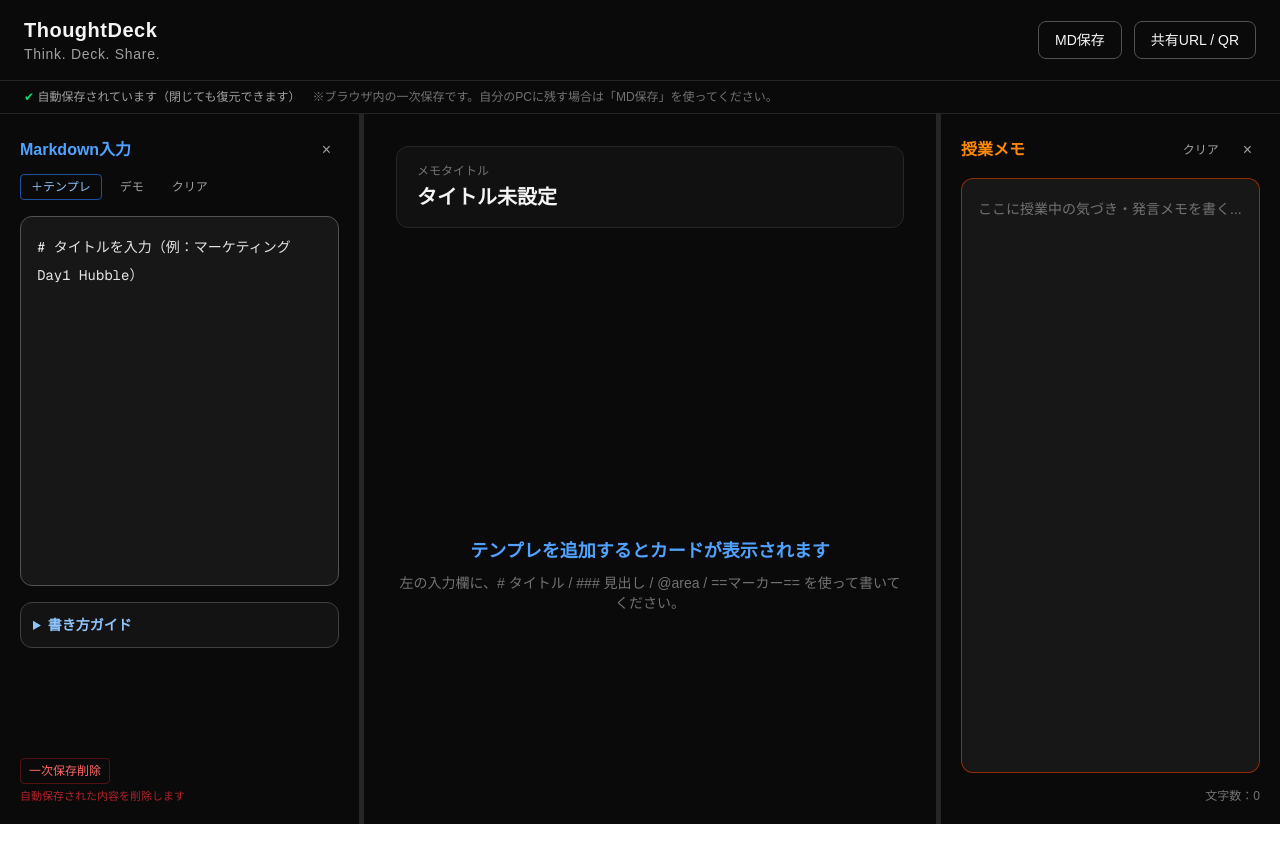
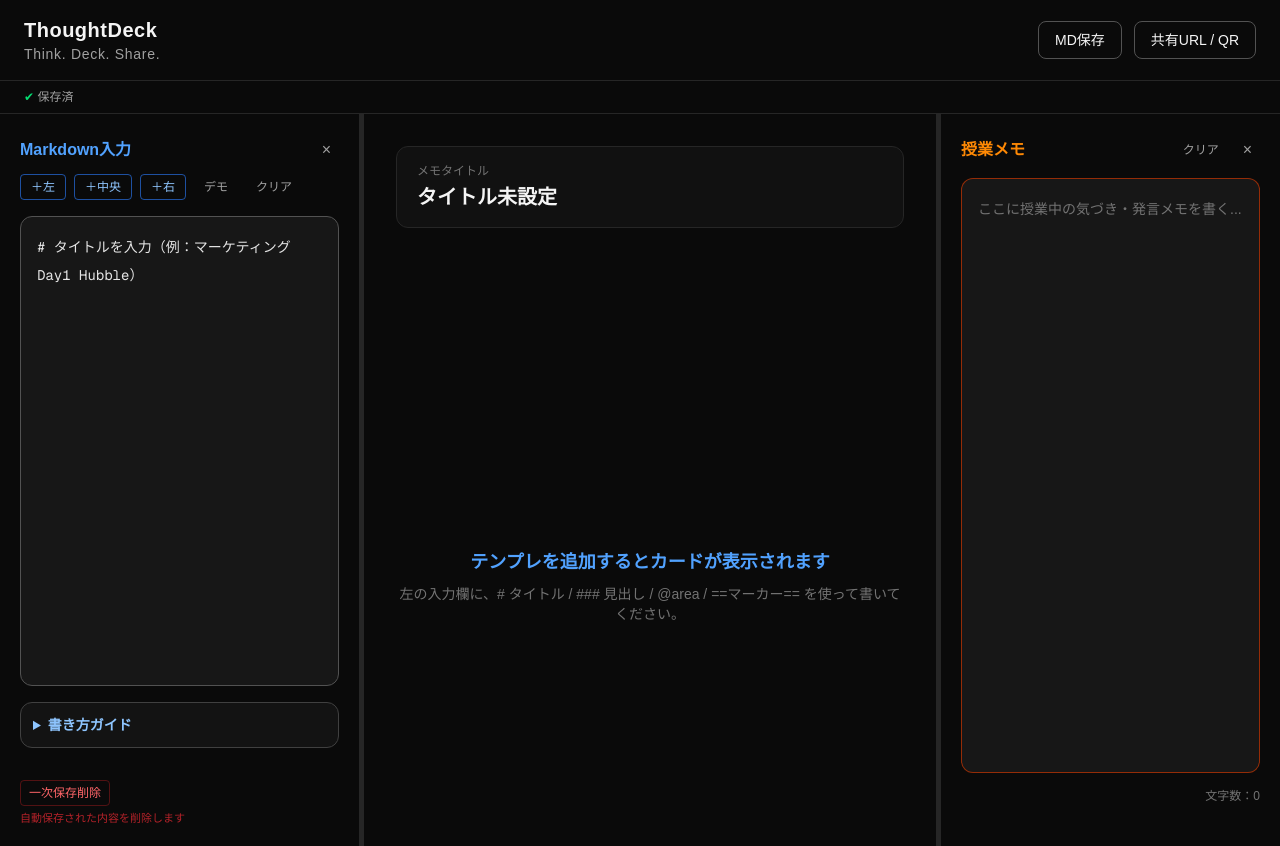
Before and after one commit to ozaki8300/globis-card-app, a Next.js app: page / in a window 1280 px wide. Before the commit the page ends 824 px from the top, so only its background shows below. Built offline with nearby package versions, Linux system fonts and the light colour scheme.

Commit message:
ui: improve template buttons and markdown input layout

```diff
--- a/app/page.tsx
+++ b/app/page.tsx
@@ -35,12 +35,6 @@ const defaultMarkdown = `# タイトルを入力（例：マーケティング D
 
 `;
 
-const cardTemplate = `### 気づき
-@area: center
-@type: memo
-
-`;
-
 const demoMarkdown = `# マーケティング Day1 Hubble
 
 ### 市場・業界
@@ -69,6 +63,13 @@ const demoMarkdown = `# マーケティング Day1 Hubble
 - 創業5年で==売上10倍==
 - 品質・規制・CACが課題
 - 持続的な差別化が必要`;
+
+function makeTemplate(area: Area) {
+  return `### 見出し
+@area: ${area}
+-
+`;
+}
 
 function encodePayload(payload: SharePayload) {
   return btoa(unescape(encodeURIComponent(JSON.stringify(payload))));
@@ -267,11 +268,20 @@ function WritingGuide() {
           <span>重要語句を黄色でハイライトします。</span>
         </div>
 
-        <div className="grid grid-cols-[120px_1fr] gap-3">
+        <div className="grid grid-cols-[120px_1fr] gap-3 border-b border-neutral-800 pb-2">
           <code className="rounded bg-neutral-800 px-2 py-1 text-blue-300">
             ★
           </code>
           <span>カード右上の星で重要カードをマークできます。</span>
+        </div>
+
+        <div className="grid grid-cols-[120px_1fr] gap-3">
+          <code className="rounded bg-neutral-800 px-2 py-1 text-blue-300">
+            保存
+          </code>
+          <span>
+            入力内容はブラウザ内に一次保存されます。自分のPCに残す場合はMD保存を使ってください。
+          </span>
         </div>
       </div>
     </details>
@@ -301,7 +311,7 @@ export default function Home() {
   const [shareError, setShareError] = useState("");
   const [showShare, setShowShare] = useState(false);
 
-  const [saveStatus, setSaveStatus] = useState("自動保存されています");
+  const [saveStatus, setSaveStatus] = useState("保存済");
   const [draftNotice, setDraftNotice] = useState("");
 
   const cards = useMemo(() => parseCards(markdown), [markdown]);
@@ -318,12 +328,7 @@ export default function Home() {
       return baseUrl;
     }
 
-    const encoded = encodePayload({
-      markdown,
-      memo,
-      starredCardIds,
-    });
-
+    const encoded = encodePayload({ markdown, memo, starredCardIds });
     return `${baseUrl}?d=${encodeURIComponent(encoded)}`;
   }, [markdown, memo, starredCardIds]);
 
@@ -335,12 +340,11 @@ export default function Home() {
     );
   };
 
-  const addTemplate = () => {
+  const addTemplate = (area: Area) => {
     setMarkdown((prev) => {
       const trimmedRight = prev.replace(/\s+$/g, "");
-      const next = trimmedRight
-        ? `${trimmedRight}\n\n${cardTemplate}`
-        : cardTemplate;
+      const template = makeTemplate(area);
+      const next = trimmedRight ? `${trimmedRight}\n\n${template}` : template;
 
       setTimeout(() => {
         markdownRef.current?.focus();
@@ -376,7 +380,7 @@ export default function Home() {
         setMarkdown(draft.markdown ?? defaultMarkdown);
         setMemo(draft.memo ?? "");
         setStarredCardIds(draft.starredCardIds ?? []);
-        setDraftNotice("前回の一次保存を復元しました");
+        setDraftNotice("ブラウザを閉じても復元します");
       } catch {
         localStorage.removeItem(DRAFT_STORAGE_KEY);
       }
@@ -388,7 +392,7 @@ export default function Home() {
   useEffect(() => {
     if (!hasLoadedDraftRef.current) return;
 
-    setSaveStatus("保存中...");
+    setSaveStatus("保存中");
 
     const timer = window.setTimeout(() => {
       const draft: DraftPayload = {
@@ -399,7 +403,7 @@ export default function Home() {
       };
 
       localStorage.setItem(DRAFT_STORAGE_KEY, JSON.stringify(draft));
-      setSaveStatus("自動保存されています（閉じても復元できます）");
+      setSaveStatus("保存済");
     }, 300);
 
     return () => window.clearTimeout(timer);
@@ -441,9 +445,7 @@ export default function Home() {
       }
     };
 
-    const onMouseUp = () => {
-      setResizeTarget(null);
-    };
+    const onMouseUp = () => setResizeTarget(null);
 
     window.addEventListener("mousemove", onMouseMove);
     window.addEventListener("mouseup", onMouseUp);
@@ -523,7 +525,7 @@ export default function Home() {
     setSelectedCardId(null);
     setDraftNotice("");
     localStorage.removeItem(DRAFT_STORAGE_KEY);
-    setSaveStatus("一次保存を削除しました");
+    setSaveStatus("保存済");
   };
 
   const downloadMarkdown = () => {
@@ -634,9 +636,6 @@ export default function Home() {
         {draftNotice && (
           <span className="ml-3 text-blue-300">・{draftNotice}</span>
         )}
-        <span className="ml-3 text-neutral-500">
-          ※ブラウザ内の一次保存です。自分のPCに残す場合は「MD保存」を使ってください。
-        </span>
       </div>
 
       {shareError && (
@@ -717,11 +716,7 @@ export default function Home() {
           <>
             <aside
               className="flex w-full shrink-0 flex-col border-b border-neutral-800 p-4 md:w-[var(--input-width)] md:border-b-0 md:border-r md:p-5"
-              style={
-                {
-                  "--input-width": `${inputWidth}px`,
-                } as CSSProperties
-              }
+              style={{ "--input-width": `${inputWidth}px` } as CSSProperties}
             >
               <div className="mb-4">
                 <div className="mb-2 flex items-center justify-between">
@@ -735,29 +730,28 @@ export default function Home() {
                   </button>
                 </div>
 
-                <div className="flex flex-wrap gap-2">
-                  <button
-                    onClick={addTemplate}
-                    className="whitespace-nowrap rounded border border-blue-500/60 px-2.5 py-1 text-xs text-blue-300 hover:bg-blue-500/10"
-                  >
-                    ＋テンプレ
+                <div className="flex flex-wrap items-center gap-2">
+                  <button onClick={() => addTemplate("left")} className="whitespace-nowrap rounded border border-blue-500/60 px-2.5 py-1 text-xs text-blue-300 hover:bg-blue-500/10">
+                    ＋左
                   </button>
 
-                  <button
-                    onClick={() => {
-                      setMarkdown(demoMarkdown);
-                      setStarredCardIds([]);
-                      setSelectedCardId(null);
-                    }}
-                    className="whitespace-nowrap rounded px-2.5 py-1 text-xs text-neutral-400 hover:bg-neutral-800 hover:text-blue-300"
-                  >
+                  <button onClick={() => addTemplate("center")} className="whitespace-nowrap rounded border border-blue-500/60 px-2.5 py-1 text-xs text-blue-300 hover:bg-blue-500/10">
+                    ＋中央
+                  </button>
+
+                  <button onClick={() => addTemplate("right")} className="whitespace-nowrap rounded border border-blue-500/60 px-2.5 py-1 text-xs text-blue-300 hover:bg-blue-500/10">
+                    ＋右
+                  </button>
+
+                  <button onClick={() => {
+                    setMarkdown(demoMarkdown);
+                    setStarredCardIds([]);
+                    setSelectedCardId(null);
+                  }} className="whitespace-nowrap rounded px-2.5 py-1 text-xs text-neutral-400 hover:bg-neutral-800 hover:text-blue-300">
                     デモ
                   </button>
 
-                  <button
-                    onClick={clearMarkdown}
-                    className="whitespace-nowrap rounded px-2.5 py-1 text-xs text-neutral-400 hover:bg-neutral-800 hover:text-blue-300"
-                  >
+                  <button onClick={clearMarkdown} className="whitespace-nowrap rounded px-2.5 py-1 text-xs text-neutral-400 hover:bg-neutral-800 hover:text-blue-300">
                     クリア
                   </button>
                 </div>
@@ -768,7 +762,7 @@ export default function Home() {
                 value={markdown}
                 onChange={(event) => setMarkdown(event.target.value)}
                 placeholder="# タイトルを入力"
-                className="h-72 w-full resize-none rounded-xl border border-neutral-600 bg-neutral-900 p-4 font-mono text-sm leading-7 text-neutral-200 placeholder:text-neutral-500 outline-none focus:border-blue-400 focus:ring-1 focus:ring-blue-400 md:h-[calc(100vh-430px)]"
+                className="h-72 w-full resize-none rounded-xl border border-neutral-600 bg-neutral-900 p-4 font-mono text-sm leading-7 text-neutral-200 placeholder:text-neutral-500 outline-none focus:border-blue-400 focus:ring-1 focus:ring-blue-400 md:h-[calc(100vh-330px)]"
               />
 
               <div className="mt-4">
@@ -827,11 +821,7 @@ export default function Home() {
 
             <aside
               className="w-full shrink-0 border-t border-neutral-800 p-4 md:w-[var(--memo-width)] md:border-l md:border-t-0 md:p-5"
-              style={
-                {
-                  "--memo-width": `${memoWidth}px`,
-                } as CSSProperties
-              }
+              style={{ "--memo-width": `${memoWidth}px` } as CSSProperties}
             >
               <div className="mb-3 flex items-center justify-between">
                 <h2 className="font-bold text-orange-400">授業メモ</h2>
```
